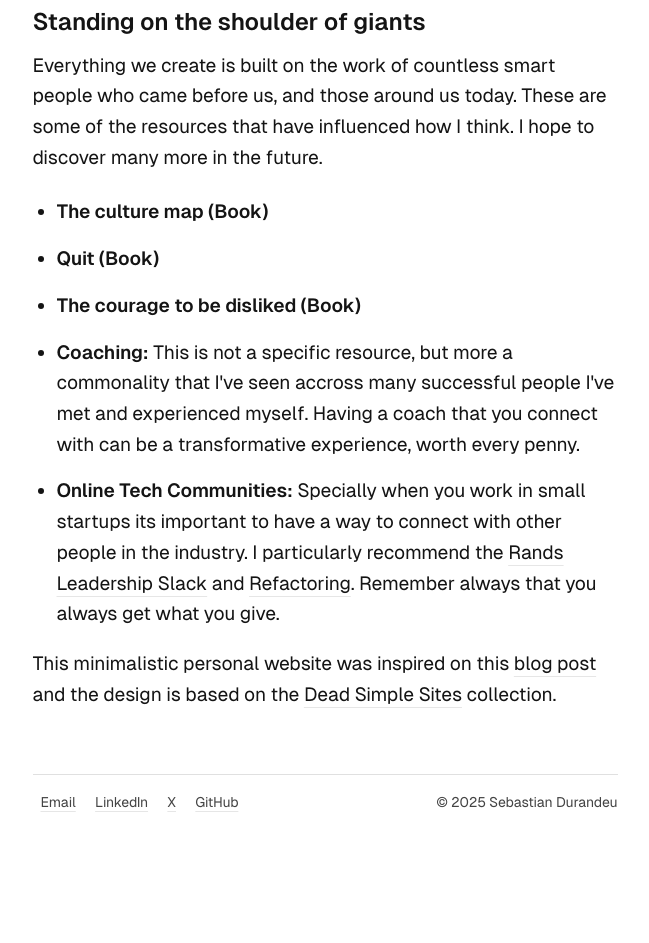
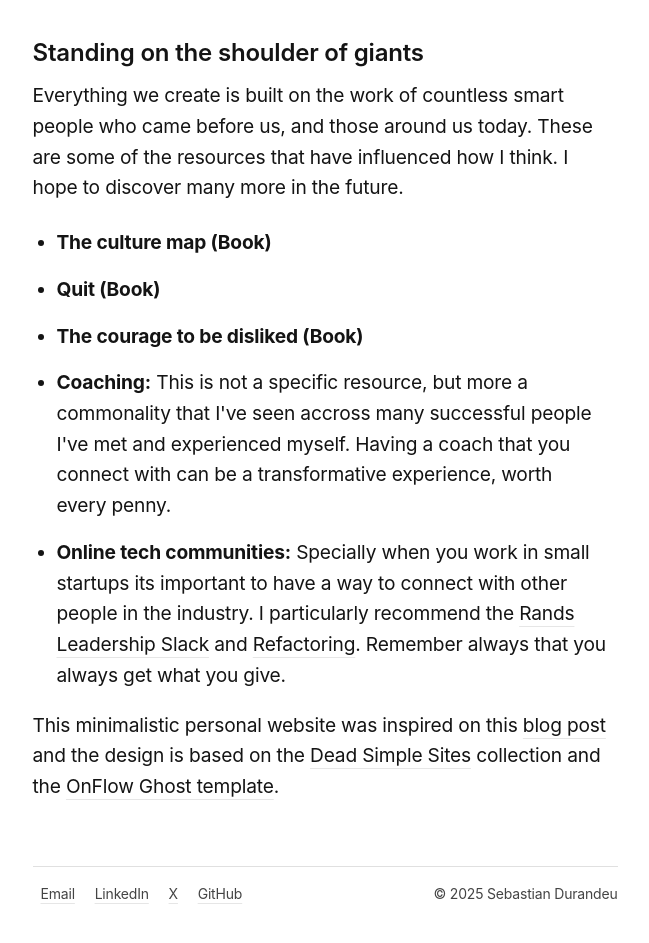
Before and after one commit to sdurandeu/sebastiandurandeu.com, a plain HTML site: page index.html in a window 1280 px wide. Shown: the part 1728-2671 px from the top of the page, without its empty margins (315-964 px from the left). Before the commit the page ends 2637 px from the top, so only its background shows below. Drawn offline with Linux system fonts and the light colour scheme.

Commit message:
Fix fonts

```diff
--- a/index.html
+++ b/index.html
@@ -13,9 +13,6 @@
   <meta property="og:image" content="me.jpg" />
   <meta property="og:type" content="website" />
   <meta property="og:url" content="https://www.sebastiandurandeu.com/" />
-  <link rel="preconnect" href="https://fonts.googleapis.com">
-  <link rel="preconnect" href="https://fonts.gstatic.com" crossorigin>
-  <link href="https://fonts.googleapis.com/css2?family=Geist+Sans:wght@400;600&display=swap" rel="stylesheet">
   <link rel="icon" type="image/png" href="favicon.png">
   <style>
     *, *::before, *::after {
@@ -23,7 +20,7 @@
     }
 
     body {
-      font-family: 'Geist Sans', sans-serif;
+      font-family: -apple-system, sans-serif;
       margin: 0;
       padding: 0;
       background: #fff;
@@ -182,10 +179,10 @@
         <li><b>Quit (Book)</b></li>
         <li><b>The courage to be disliked (Book)</b></li>
         <li><b>Coaching:</b> This is not a specific resource, but more a commonality that I've seen accross many successful people I've met and experienced myself. Having a coach that you connect with can be a transformative experience, worth every penny.</li>
-        <li><b>Online Tech Communities:</b> Specially when you work in small startups its important to have a way to connect with other people in the industry. I particularly recommend the <a href="https://randsinrepose.com/welcome-to-rands-leadership-slack/">Rands Leadership Slack</a> and <a href="https://refactoring.fm/p/refactoring-community">Refactoring</a>. Remember always that you always get what you give.</li>
+        <li><b>Online tech communities:</b> Specially when you work in small startups its important to have a way to connect with other people in the industry. I particularly recommend the <a href="https://randsinrepose.com/welcome-to-rands-leadership-slack/">Rands Leadership Slack</a> and <a href="https://refactoring.fm/p/refactoring-community">Refactoring</a>. Remember always that you always get what you give.</li>
       </ul>
 
-      <p>This minimalistic personal website was inspired on this <a href="https://hagakure.substack.com/p/twh35-20-principles-i-strive-to-live" target="_blank">blog post</a> and the design is based on the <a href="https://deadsimplesites.com/" target="_blank">Dead Simple Sites</a> collection.</p>
+      <p>This minimalistic personal website was inspired on this <a href="https://hagakure.substack.com/p/twh35-20-principles-i-strive-to-live" target="_blank">blog post</a> and the design is based on the <a href="https://deadsimplesites.com/" target="_blank">Dead Simple Sites</a> collection and the <a href="https://www.priority.vision/themes/onflow/">OnFlow Ghost template</a>.</p>
     </section>
 
     <hr />
@@ -197,7 +194,7 @@
         <a href="https://twitter.com/sebadurandeu" target="_blank">X</a>
         <a href="https://github.com/sdurandeu" target="_blank">GitHub</a>
       </div>
-      <div>© 2025 Sebastian Durandeu</div>
+      <div>© <script>document.write(new Date().getFullYear())</script> Sebastian Durandeu</div>
     </footer>
 
   </main>
```
